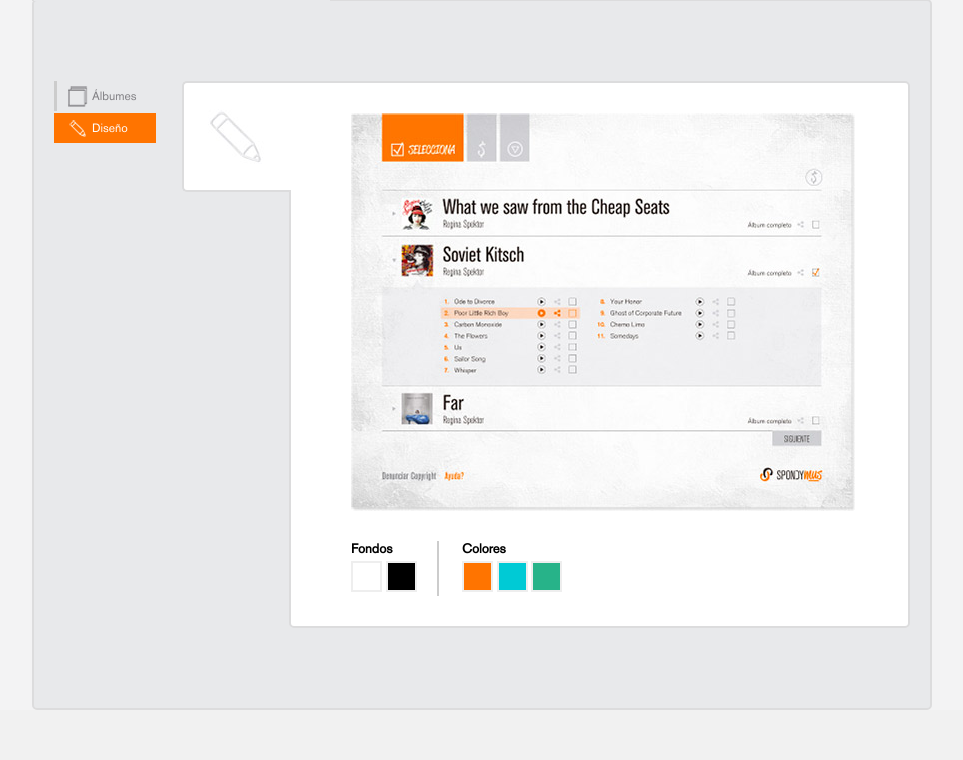
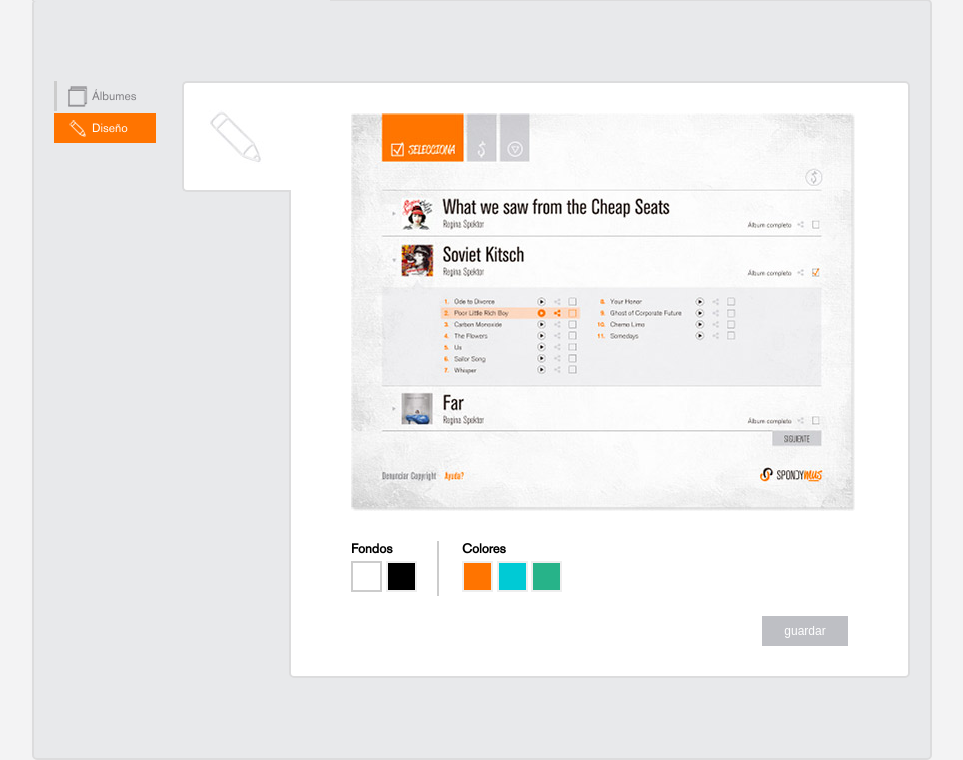
Before and after one commit to fleopardo/sebastian, a PHP site: page /diseno.html in a window 1280 px wide. Shown: the part 125-885 px from the top of the page, without its empty margins (158-1121 px from the left). Before the commit the page ends 835 px from the top, so only its background shows below. Run offline with PHP 8.4, Linux system fonts and the light colour scheme.

Commit message:
funcionamiento para diseno

```diff
--- a/css/diseno.css
+++ b/css/diseno.css
@@ -46,14 +46,33 @@
 
 .diseno .colors-selector dd{
     display: inline-block;
+}
+
+.diseno .colors-selector dd a{
+    display: block;
+    overflow: hidden;
+    text-indent: -100px;
     width: 27px;
     height: 27px;
-    overflow: hidden;
-    text-indent: -100px;
     border: 2px solid #eee;
 }
 
-.diseno .colors-selector dd:hover,
-.diseno .colors-selector dd.selected{
+.diseno .colors-selector dd a:hover,
+.diseno .colors-selector dd a.selected{
     border-color: #ccc;
 }
+
+.diseno .content .actions{
+    margin-top: 20px;
+    text-align: right;
+}
+
+.diseno .content .actions input[type="submit"] {
+    width: 86px;
+    height: 30px;
+    color: #fff;
+    border: none;
+    background: #bebfc4;
+    cursor: pointer;
+    font-size: 12px;
+}
--- a/diseno.html
+++ b/diseno.html
@@ -67,35 +67,41 @@
                 </ul>
             </nav>
 
+            <form>
                 <div class="wrapper-content">
 
                     <div class="container-images">
-                    <img src="img/diseno-example-1.jpg" width="504" height="398" data-color-combination="" />
-                    <img src="img/diseno-example-2.jpg" width="504" height="398" data-color-combination="" />
+                        <img src="img/diseno-example-1.jpg" width="504" height="398" />
                     </div>
 
                     <div class="colors-selector">
                         <dl>
                             <dt>Fondos</dt>
-                        <dd style="background: #fff;">Blanco</dd>
-                        <dd style="background: #000;">Negro</dd>
+                            <dd style="background: #fff;"><a href="img/diseno-example-2.jpg" class="selected">Blanco</a></dd>
+                            <dd style="background: #000;"><a href="img/diseno-example-1.jpg">Negro</a></dd>
                         </dl>
 
                         <dl>
                             <dt>Colores</dt>
-                        <dd style="background: #ff7400;">Naranja</dd>
-                        <dd style="background: #00cad5;">Celeste</dd>
-                        <dd style="background: #27b389;">Verde</dd>
+                            <dd style="background: #ff7400;"><a href="img/diseno-example-2.jpg">Naranja</a></dd>
+                            <dd style="background: #00cad5;"><a href="img/diseno-example-1.jpg">Celeste</a></dd>
+                            <dd style="background: #27b389;"><a href="img/diseno-example-2.jpg">Verde</a></dd>
                         </dl>
                     </div>
 
+                    <div class="actions">
+                        <input type="submit" value="guardar">
                     </div>
+                </div>
+            </form>
+
         </section>
     </div>
     <!-- /Content -->
 
     <script src="js/libs/jquery.min.js"></script>
     <script src="js/libs/jquery-ui-1.10.4.custom.min.js"></script>
+    <script src="js/diseno.js"></script>
 
 </body>
 </html>
--- /dev/null
+++ b/js/diseno.js
@@ -0,0 +1,14 @@
+$('.colors-selector a').on('click',function(event){
+
+    event.preventDefault();
+
+    $('.colors-selector a').removeClass('selected');
+
+    if ( $(this).hasClass('selected') ) {
+		$(this).removeClass('selected');
+	}else{
+		$(this).addClass('selected');
+	}
+
+	$('.container-images img').attr('src', $(this).attr('href'));
+});
```
Lines whose indentation alone changed are shown as unchanged.
